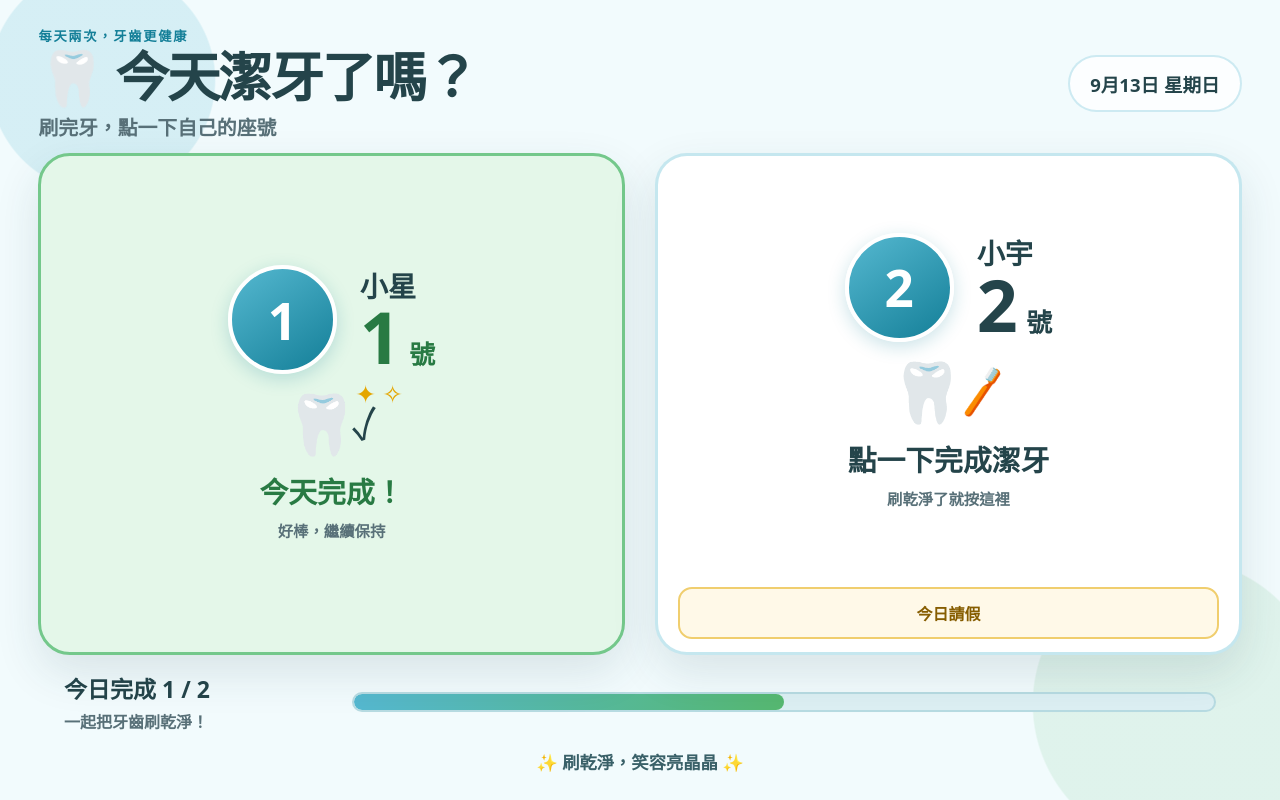
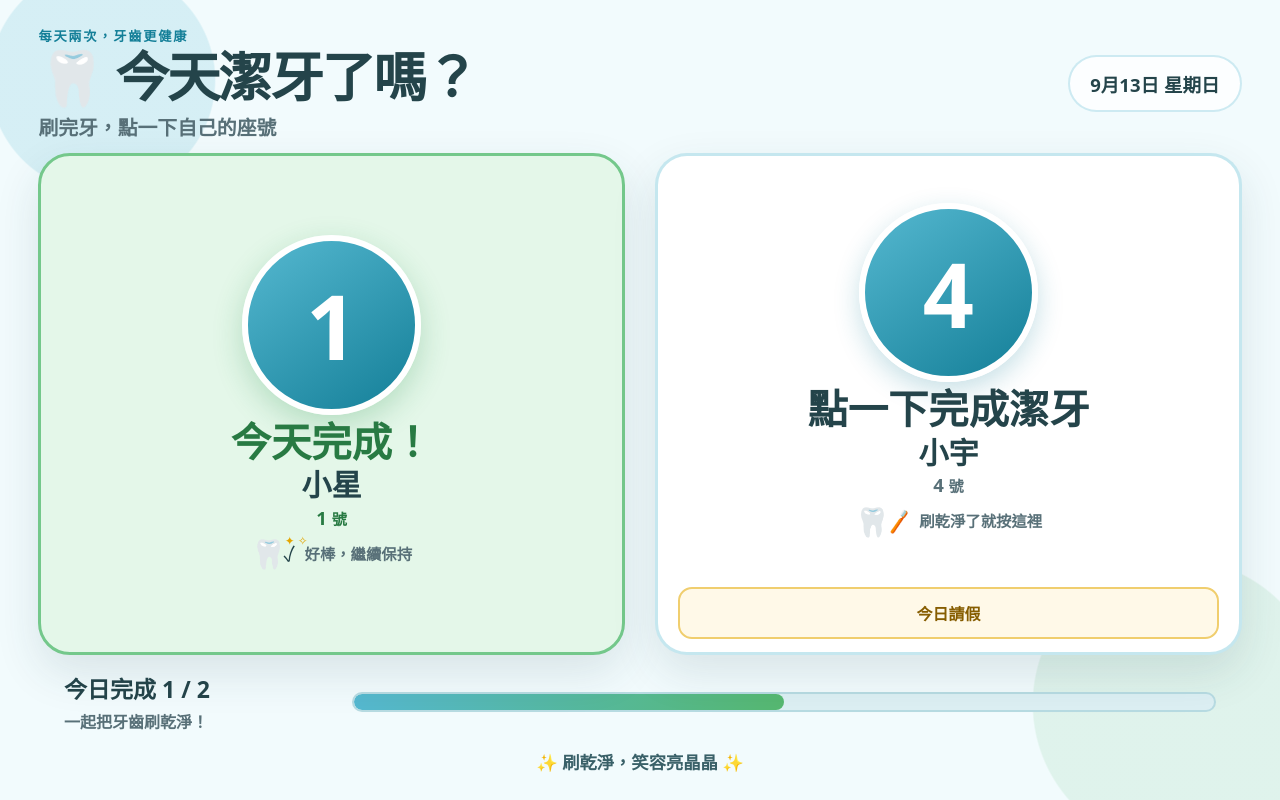
Before and after one commit to maste-ryu/toothbrushing-record, a website: page tests/visual/student-preview.html in a window 1280 px wide. Drawn offline with Linux system fonts and the light colour scheme.

Commit message:
Redesign student card hierarchy

```diff
--- a/css/style.css
+++ b/css/style.css
@@ -240,7 +240,7 @@ button:disabled {
   flex-direction: column;
   align-items: center;
   justify-content: center;
-  gap: clamp(0.3rem, 1vh, 0.75rem);
+  gap: clamp(0.22rem, 0.65vh, 0.55rem);
   width: 100%;
   padding: clamp(0.7rem, 1.5vh, 1.5rem);
   color: inherit;
@@ -253,26 +253,18 @@ button:disabled {
   transform: scale(0.975);
 }
 
-.student-identity {
-  display: flex;
-  align-items: center;
-  justify-content: center;
-  gap: clamp(0.75rem, 1.8vw, 1.5rem);
-  width: 100%;
-}
-
 .student-photo-frame {
   display: grid;
-  width: clamp(74px, 8.5vw, 116px);
+  width: clamp(150px, 14vw, 220px);
   aspect-ratio: 1;
   flex: 0 0 auto;
   overflow: hidden;
   place-items: center;
   color: #fff;
-  border: 4px solid #fff;
+  border: 6px solid #fff;
   border-radius: 50%;
   background: linear-gradient(145deg, var(--primary-bright), var(--primary));
-  box-shadow: 0 5px 18px rgba(20, 127, 152, 0.22);
+  box-shadow: 0 9px 26px rgba(20, 127, 152, 0.24);
 }
 
 .student-photo {
@@ -282,37 +274,39 @@ button:disabled {
 }
 
 .student-photo-fallback {
-  font-size: clamp(2rem, 4vw, 4.2rem);
+  font-size: clamp(3.5rem, 7vw, 7rem);
   font-weight: 900;
-}
-
-.student-identity-copy {
-  display: flex;
-  min-width: 0;
-  flex-direction: column;
-  align-items: flex-start;
 }
 
 .student-name {
   max-width: 100%;
   overflow: hidden;
-  font-size: clamp(1.2rem, 2.2vw, 2.25rem);
+  font-size: clamp(1.55rem, 2.35vw, 2.65rem);
   font-weight: 900;
-  line-height: 1.15;
+  line-height: 1.1;
   text-overflow: ellipsis;
   white-space: nowrap;
 }
 
 .student-number {
-  font-size: clamp(2.8rem, 5.6vw, 5.8rem);
-  font-weight: 900;
-  line-height: 0.95;
-  letter-spacing: -0.07em;
+  color: var(--muted);
+  font-size: clamp(1rem, 1.45vw, 1.55rem);
+  font-weight: 800;
+  line-height: 1.2;
+  letter-spacing: 0;
 }
 
 .student-number small {
-  font-size: 0.36em;
+  font-size: 0.82em;
   letter-spacing: 0;
+}
+
+.student-supporting-status {
+  display: inline-flex;
+  align-items: center;
+  justify-content: center;
+  gap: 0.55rem;
+  min-height: 2.3rem;
 }
 
 .student-visual {
@@ -320,8 +314,8 @@ button:disabled {
   display: inline-flex;
   align-items: center;
   justify-content: center;
-  min-height: 2.8rem;
-  font-size: clamp(2.2rem, 4.6vw, 5rem);
+  min-height: 2rem;
+  font-size: clamp(1.45rem, 2.2vw, 2.4rem);
 }
 
 .brush {
@@ -341,8 +335,9 @@ button:disabled {
 }
 
 .student-state-title {
-  font-size: clamp(1.2rem, 2.25vw, 2.35rem);
+  font-size: clamp(2rem, 3.15vw, 3.55rem);
   font-weight: 900;
+  line-height: 1.08;
 }
 
 .student-state-subtitle {
@@ -371,6 +366,10 @@ button:disabled {
 .student-card[data-state="completed"] .student-state-title,
 .student-card[data-state="completed"] .student-number {
   color: var(--completed);
+}
+
+.student-card[data-state="completed"] .student-photo-frame {
+  box-shadow: 0 10px 30px rgba(30, 137, 68, 0.24);
 }
 
 .student-card[data-state="completed"] .sparkles {
@@ -993,19 +992,23 @@ select {
   }
 
   .student-number {
-    font-size: clamp(2.5rem, 5vw, 4.5rem);
+    font-size: clamp(0.95rem, 1.3vw, 1.25rem);
   }
 
   .student-photo-frame {
-    width: clamp(60px, 7vw, 82px);
+    width: clamp(170px, 14vw, 220px);
   }
 
   .student-name {
-    font-size: clamp(1rem, 1.8vw, 1.6rem);
+    font-size: clamp(1.35rem, 1.9vw, 1.9rem);
+  }
+
+  .student-state-title {
+    font-size: clamp(1.75rem, 2.6vw, 2.7rem);
   }
 
   .student-visual {
-    font-size: clamp(2rem, 3.6vw, 3.2rem);
+    font-size: clamp(1.25rem, 1.8vw, 1.9rem);
   }
 
   .health-tip {
--- a/tests/visual/student-preview.html
+++ b/tests/visual/student-preview.html
@@ -20,25 +20,31 @@
         <section class="student-grid">
           <article class="student-card" data-student="1" data-state="completed">
             <button class="student-main-action" type="button">
-              <span class="student-identity">
-                <span class="student-photo-frame"><span class="student-photo-fallback">1</span></span>
-                <span class="student-identity-copy"><span class="student-name">小星</span><span class="student-number">1 <small>號</small></span></span>
+              <span class="student-photo-frame">
+                <span class="student-photo-fallback" aria-label="學生 1 的預設頭像">1</span>
               </span>
-              <span class="student-visual"><span class="tooth">🦷</span><span class="brush">✓</span><span class="sparkles">✦ ✧</span></span>
               <span class="student-state-title">今天完成！</span>
-              <span class="student-state-subtitle">好棒，繼續保持</span>
+              <span class="student-name">小星</span>
+              <span class="student-number">1 <small>號</small></span>
+              <span class="student-supporting-status">
+                <span class="student-visual"><span class="tooth">🦷</span><span class="brush">✓</span><span class="sparkles">✦ ✧</span></span>
+                <span class="student-state-subtitle">好棒，繼續保持</span>
+              </span>
             </button>
             <button class="leave-button" type="button">今日請假</button>
           </article>
           <article class="student-card" data-student="2" data-state="incomplete">
             <button class="student-main-action" type="button">
-              <span class="student-identity">
-                <span class="student-photo-frame"><span class="student-photo-fallback">2</span></span>
-                <span class="student-identity-copy"><span class="student-name">小宇</span><span class="student-number">2 <small>號</small></span></span>
+              <span class="student-photo-frame">
+                <span class="student-photo-fallback" aria-label="學生 4 的預設頭像">4</span>
               </span>
-              <span class="student-visual"><span class="tooth">🦷</span><span class="brush">🪥</span><span class="sparkles">✦ ✧</span></span>
               <span class="student-state-title">點一下完成潔牙</span>
-              <span class="student-state-subtitle">刷乾淨了就按這裡</span>
+              <span class="student-name">小宇</span>
+              <span class="student-number">4 <small>號</small></span>
+              <span class="student-supporting-status">
+                <span class="student-visual"><span class="tooth">🦷</span><span class="brush">🪥</span><span class="sparkles">✦ ✧</span></span>
+                <span class="student-state-subtitle">刷乾淨了就按這裡</span>
+              </span>
             </button>
             <button class="leave-button" type="button">今日請假</button>
           </article>
```
Also changed, not shown: index.html (+6 -10 lines).
